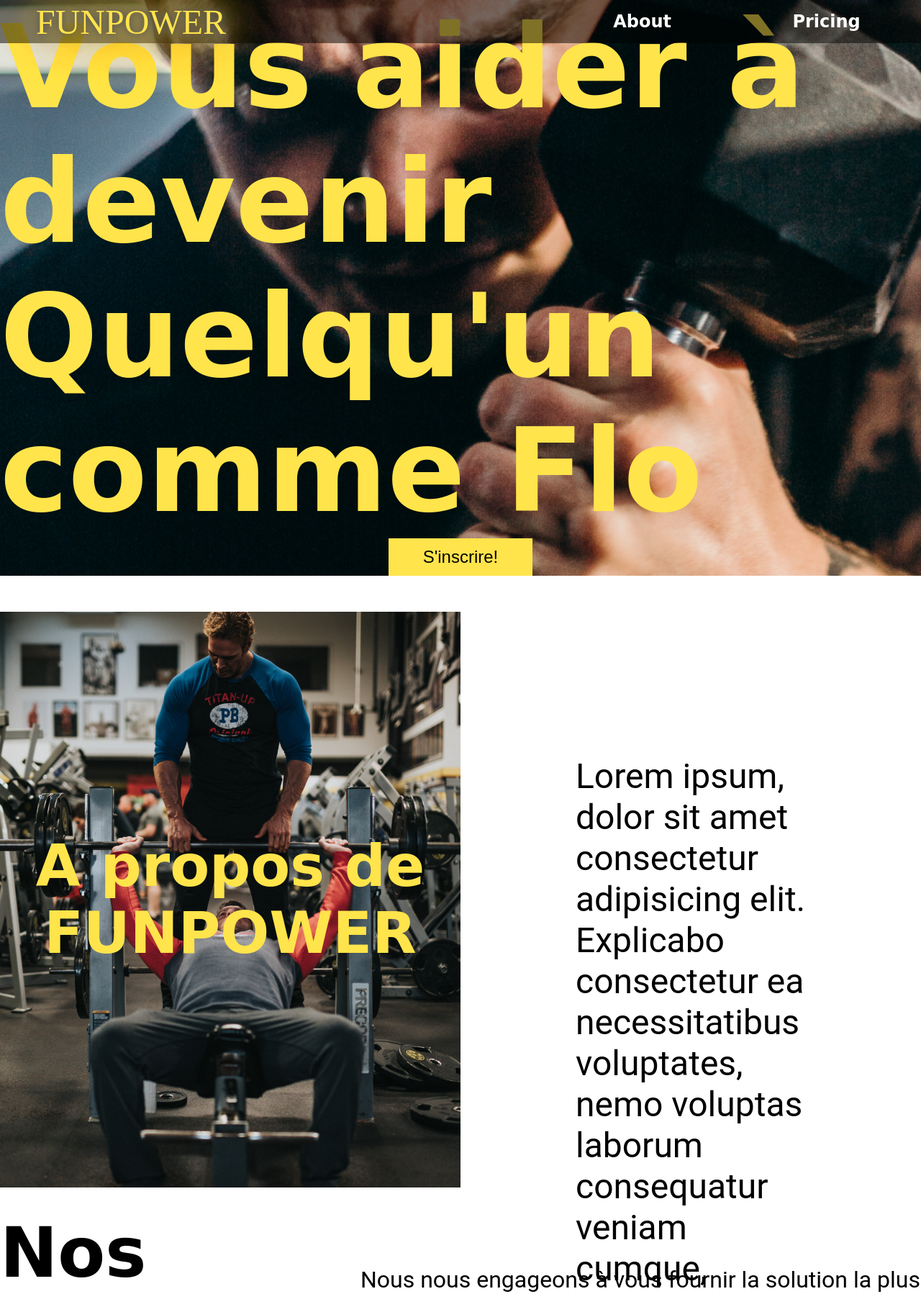
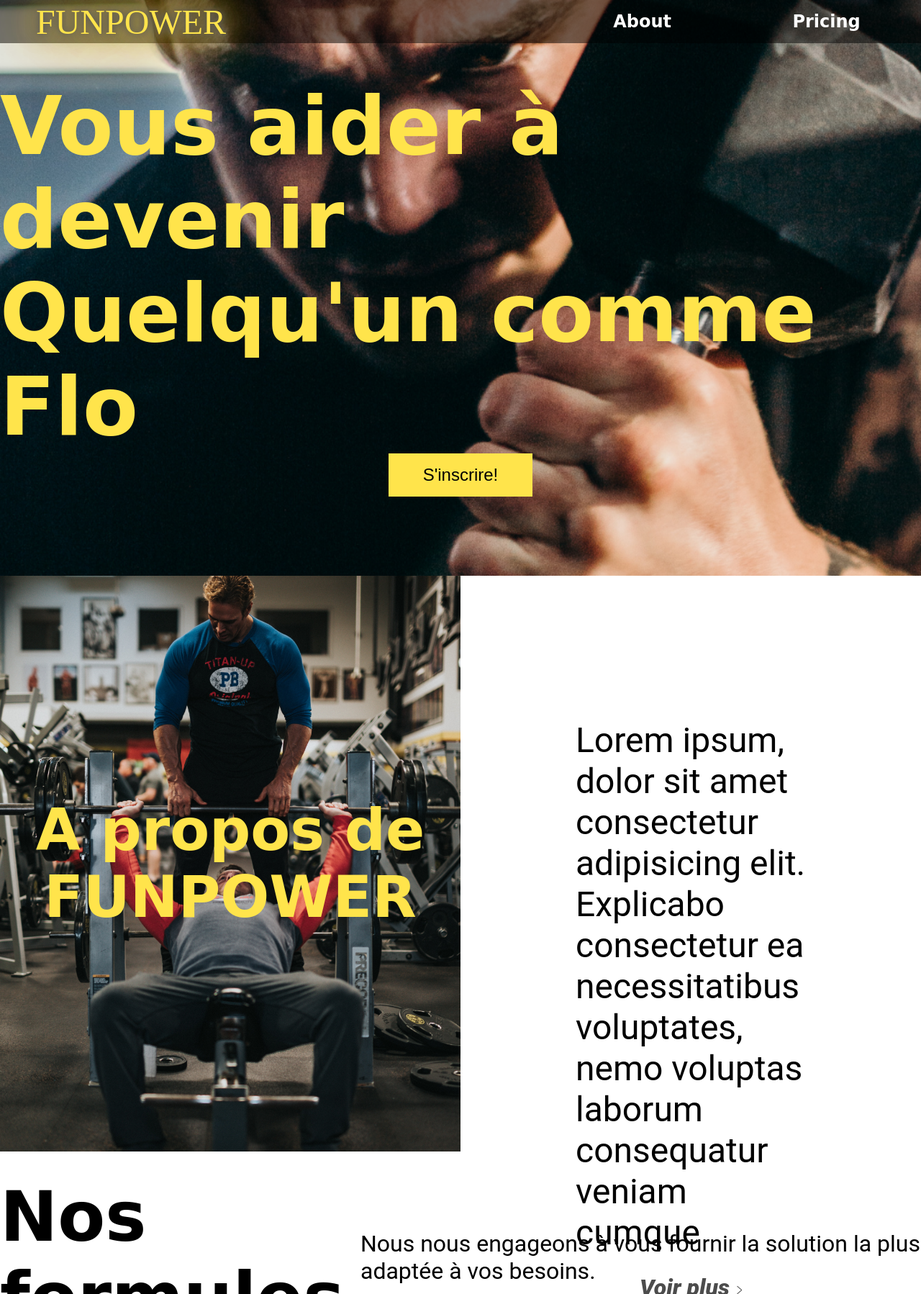
Before and after one commit to elviajero971/fun-power, a PHP site: page / in a window 1280 px wide. Shown: the top 1798 px of the page at 72% size. Run offline with PHP 8.4, Linux system fonts and the light colour scheme; some web fonts are replaced.

Commit message:
fix FLO SHIT

```diff
--- a/index.html
+++ b/index.html
@@ -35,7 +35,7 @@
     </div>
     <div class="about-section__content">
       <div class="about-section__content--container">
-        <p> Lorem ipsum, dolor sit amet consectetur adipisicing elit. Explicabo consectetur ea necessitatibus voluptates, nemo voluptas laborum consequatur veniam cumque, ipsam illo corrupti quaerat repudiandae distinctio, alias laboriosam ratione accusamus obcaecati? </p>
+        <p> Lorem ipsum, dolor sit amet consectetur adipisicing elit. Explicabo consectetur ea necessitatibus voluptates, nemo voluptas laborum consequatur veniam cumque</p>
 
         <!-- voir plus -->
         <div class='containerShowMore'>
--- a/main.css
+++ b/main.css
@@ -36,7 +36,7 @@ section {
   justify-content: center;
 }
 .hero-section .hero-section__title {
-  font-size: 10rem;
+  font-size: 7rem;
 }
 
 @media (max-width: 400px) {
@@ -64,7 +64,6 @@ section {
   width: 100%;
   height: 100vh;
   display: flex;
-  margin-top: 50px;
 }
 .about-section .about-section__img {
   width: 50%;
--- a/sass/layout.scss
+++ b/sass/layout.scss
@@ -15,7 +15,7 @@ section{
   justify-content: center;
 
   .hero-section__title{
-    font-size: 10rem;
+    font-size: 7rem;
 
   }
 }
@@ -54,7 +54,6 @@ section{
   width: 100%;
   height: 100vh;
   display: flex;
-  margin-top: 50px;
 
   .about-section__img{
     width: 50%;
```
Also changed, not shown: 1 other file.
